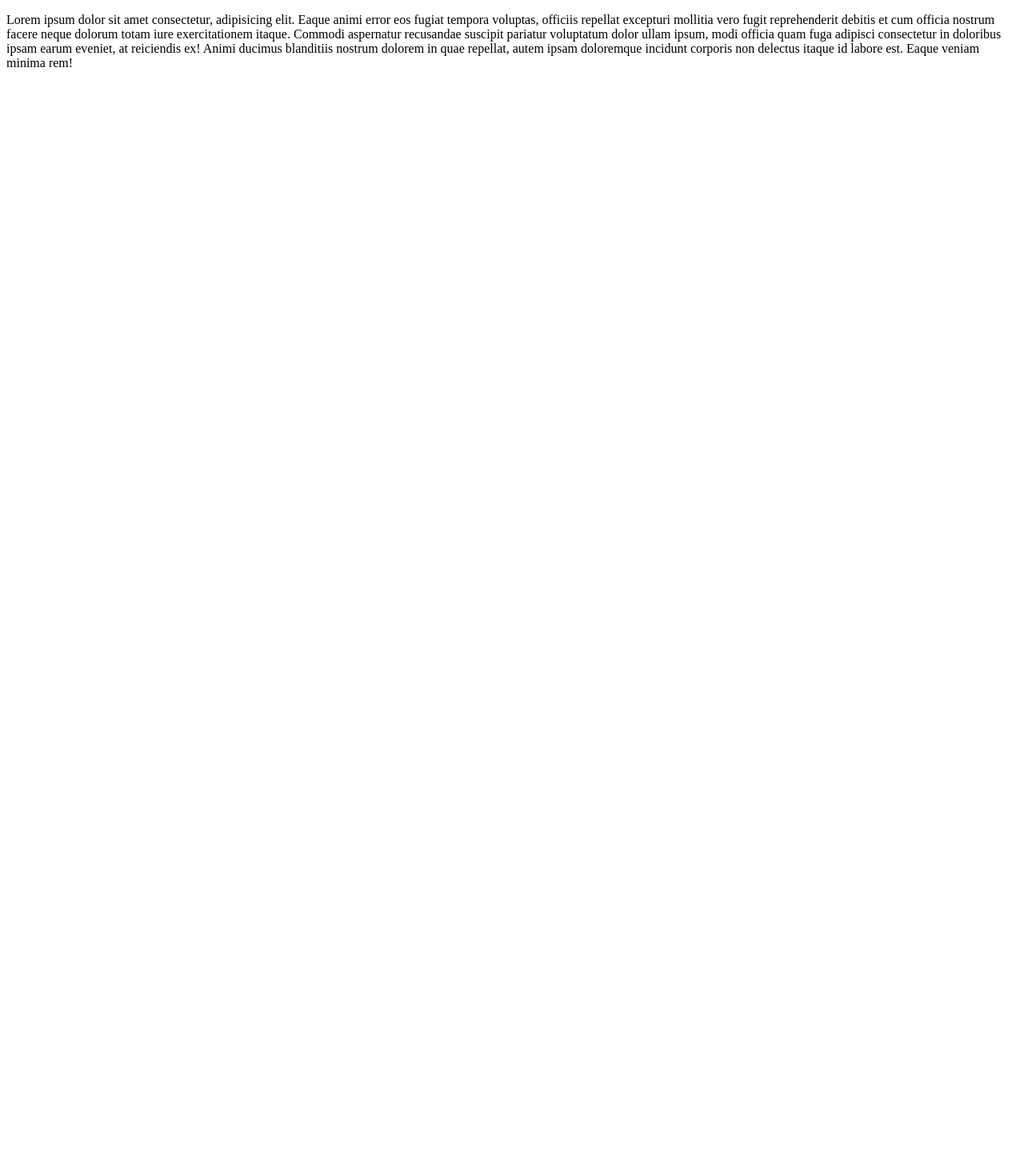
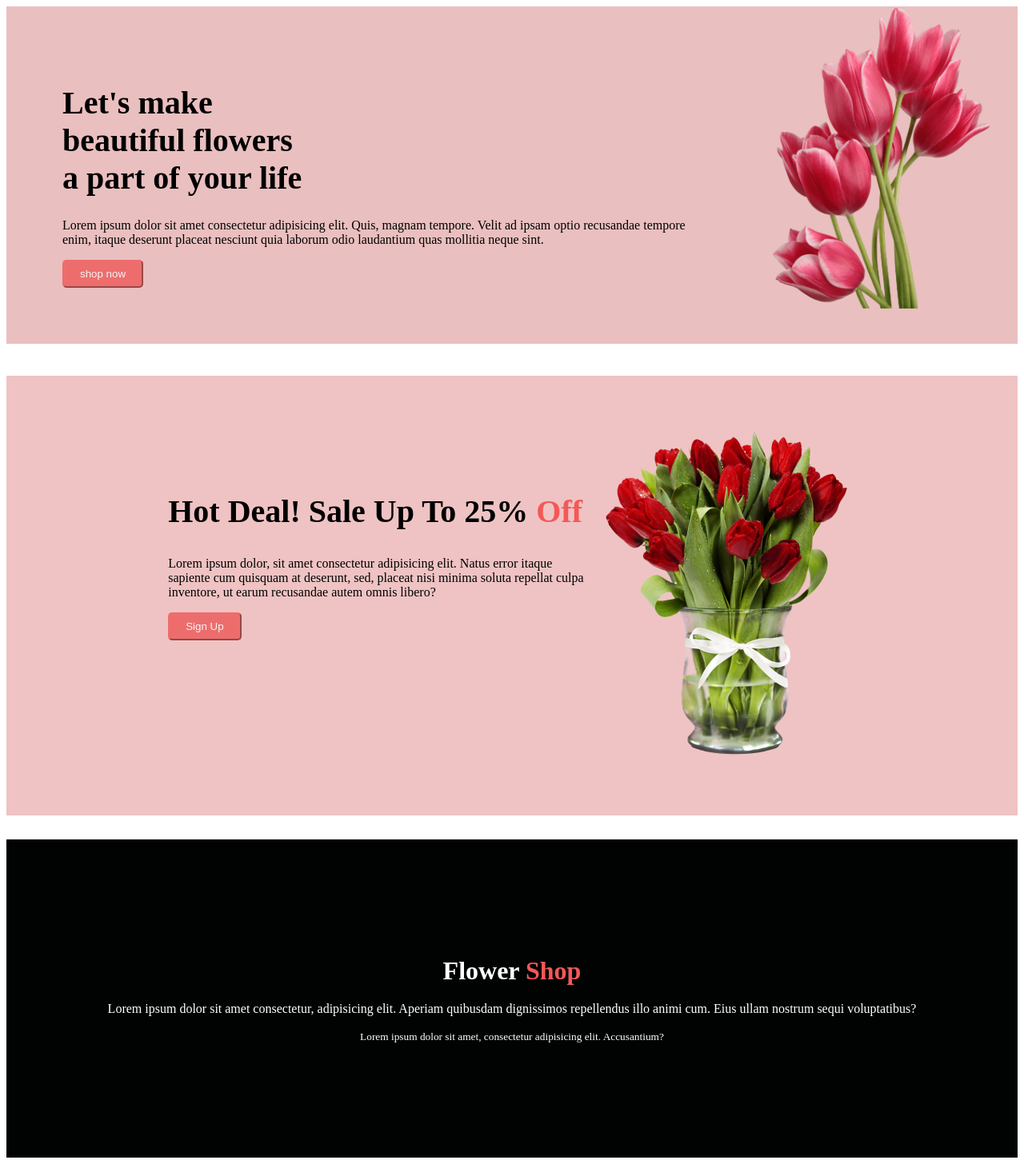
Before and after one commit to mridul-mushfica/flower-shop, a plain HTML site: page index.html in a window 1280 px wide. Shown: the whole page at 80% size. Before the commit the page ends 800 px from the top, so only its background shows below. Drawn offline with Linux system fonts and the light colour scheme.

Commit message:
header and footer added

```diff
--- a/index.html
+++ b/index.html
@@ -4,9 +4,55 @@
     <meta charset="UTF-8">
     <meta name="viewport" content="width=device-width, initial-scale=1.0">
     <title>flower shop</title>
+    <link rel="stylesheet" href="style.css">
 </head>
 <body>
-    <p>Lorem ipsum dolor sit amet consectetur, adipisicing elit. Eaque animi error eos fugiat tempora voluptas, officiis repellat excepturi mollitia vero fugit reprehenderit debitis et cum officia nostrum facere neque dolorum totam iure exercitationem itaque. Commodi aspernatur recusandae suscipit pariatur voluptatum dolor ullam ipsum, modi officia quam fuga adipisci consectetur in doloribus ipsam earum eveniet, at reiciendis ex! Animi ducimus blanditiis nostrum dolorem in quae repellat, autem ipsam doloremque incidunt corporis non delectus itaque id labore est. Eaque veniam minima rem!
-    </p>
+
+
+    <header>
+        <div class="header">
+         <div class="header-title">
+             <h1 class="header-head">Let's make <br>beautiful flowers <br>a part of your life</h1>
+             <p>Lorem ipsum dolor sit amet consectetur adipisicing elit. Quis, magnam tempore. Velit ad ipsam optio recusandae tempore enim, itaque deserunt placeat nesciunt quia laborum odio laudantium quas mollitia neque sint.</p>
+             <button class="btn-primary">shop now</button>
+         </div>
+         <div class="header-img">
+            <img src="pngwing 10.png"></img>
+         </div>
+        </div>
+    </header>
+
+    <section>
+        <div class="deals">
+            <div class="w1">
+                <h1 class="header-head">Hot Deal! Sale Up To 25% <span class="color">Off</span> </h1>
+                <p>Lorem ipsum dolor, sit amet consectetur adipisicing elit. Natus error itaque sapiente cum quisquam at deserunt, sed, placeat nisi minima soluta repellat culpa inventore, ut earum recusandae autem omnis libero?</p>
+                <button class="btn-primary">Sign Up</button>
+            </div>
+            <div class="w2">
+                <img src="pngwing 8.png">
+            </div>
+        </div>
+    </section>
+
+    <section>
+      <div>
+        <div></div>
+
+      </div>
+    </section>
+
+    <footer>
+        <div class="footer">
+            <h1 class="footer-title">
+                Flower <span class="color">Shop</span>
+            </h1>
+            <p>
+                Lorem ipsum dolor sit amet consectetur, adipisicing elit. Aperiam quibusdam dignissimos repellendus illo animi cum. Eius ullam nostrum sequi voluptatibus?
+            </p>
+            <p><small>Lorem ipsum dolor sit amet, consectetur adipisicing elit. Accusantium?</small></p>
+        </div>
+    </footer>
+
 </body>
 </html>
--- /dev/null
+++ b/style.css
@@ -0,0 +1,60 @@
+.header{
+    display: flex;
+    background-color:rgba(229, 176, 176, 0.813);
+    margin-bottom: 40px;
+
+
+
+
+}
+.header-img{
+    justify-content: center;
+    align-items: center;
+    padding-left:20px;
+    padding-right: 20px;
+}
+.header-title{
+    padding:70px;
+    align-items: center;
+    justify-content: center;
+}
+
+.btn-primary{
+    background-color: rgb(237, 109, 109);
+    border-radius: 5px;
+    color: whitesmoke;
+    border-color: rgb(237, 109, 109);
+    padding:8px 20px ;
+}
+.color{
+    color:rgb(244, 88, 88) ;
+}
+.deals{
+    display: flex;
+    padding: 5% 16%;
+    justify-content: center;
+    background-color:  rgb(239, 195, 195);
+
+}
+.w1{padding-top: 50px;
+    padding-right: 20px;
+
+}
+.header-head{
+    font-size: 40px;
+}
+
+.footer{
+    margin-top: 30px;
+    text-align: center;
+    background-color: rgb(1, 2, 2);
+    color:white;
+    padding: 10%;
+    justify-content: center;
+}
+.footer-title{
+    margin: 20px;
+}
+header img {
+   width: 300px;
+}
```
Also changed, not shown: Flower 01.png (added), Group 57.png (added), Group 58.png (added), Group 59.png (added), Rectangle 4.png (added), Rectangle 5.png (added), Rectangle 6.png (added), Rectangle 9.png (added), pngwing 10.png (added), pngwing 5.png (added), pngwing 6.png (added), pngwing 7.png (added), pngwing 8.png (added).
